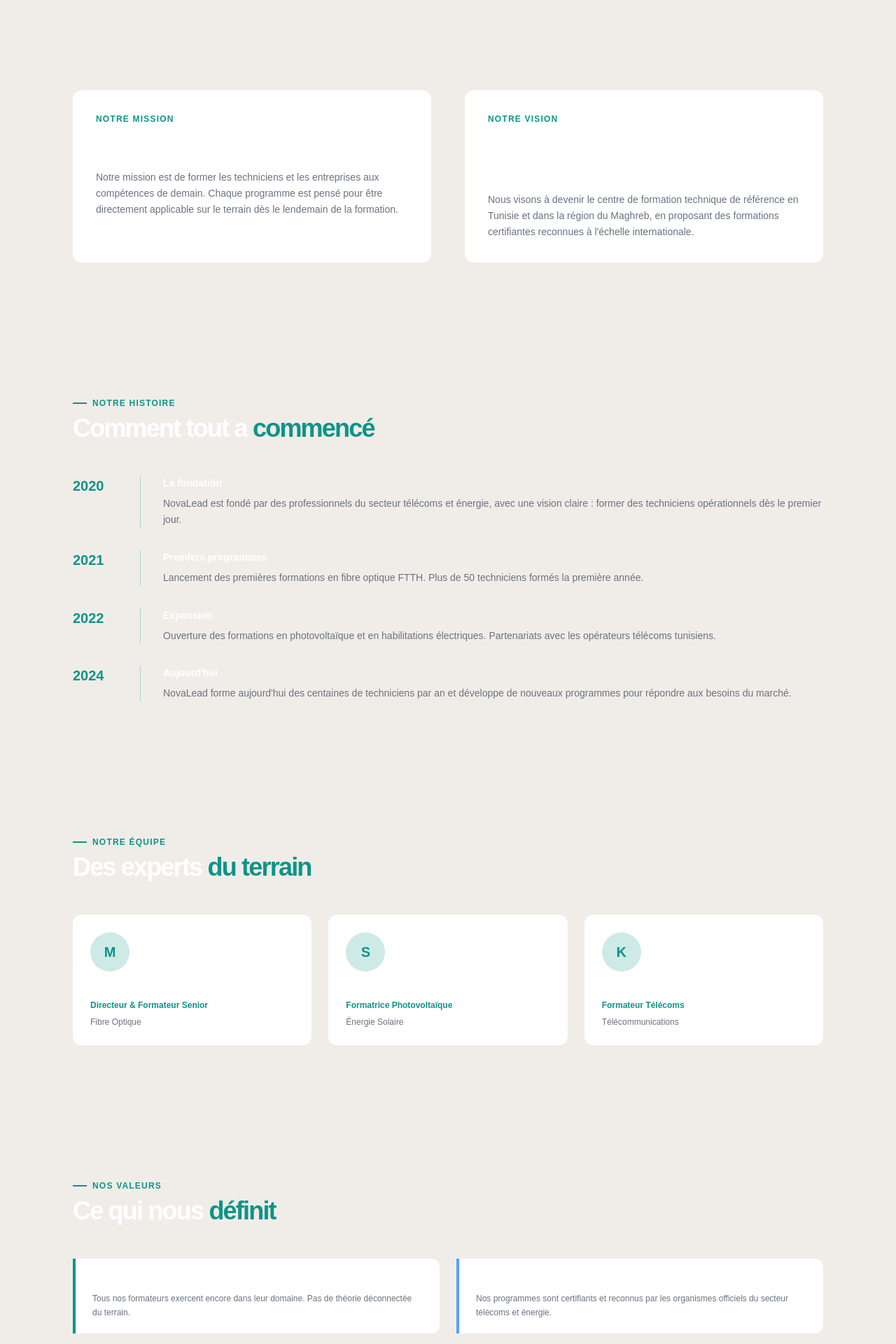
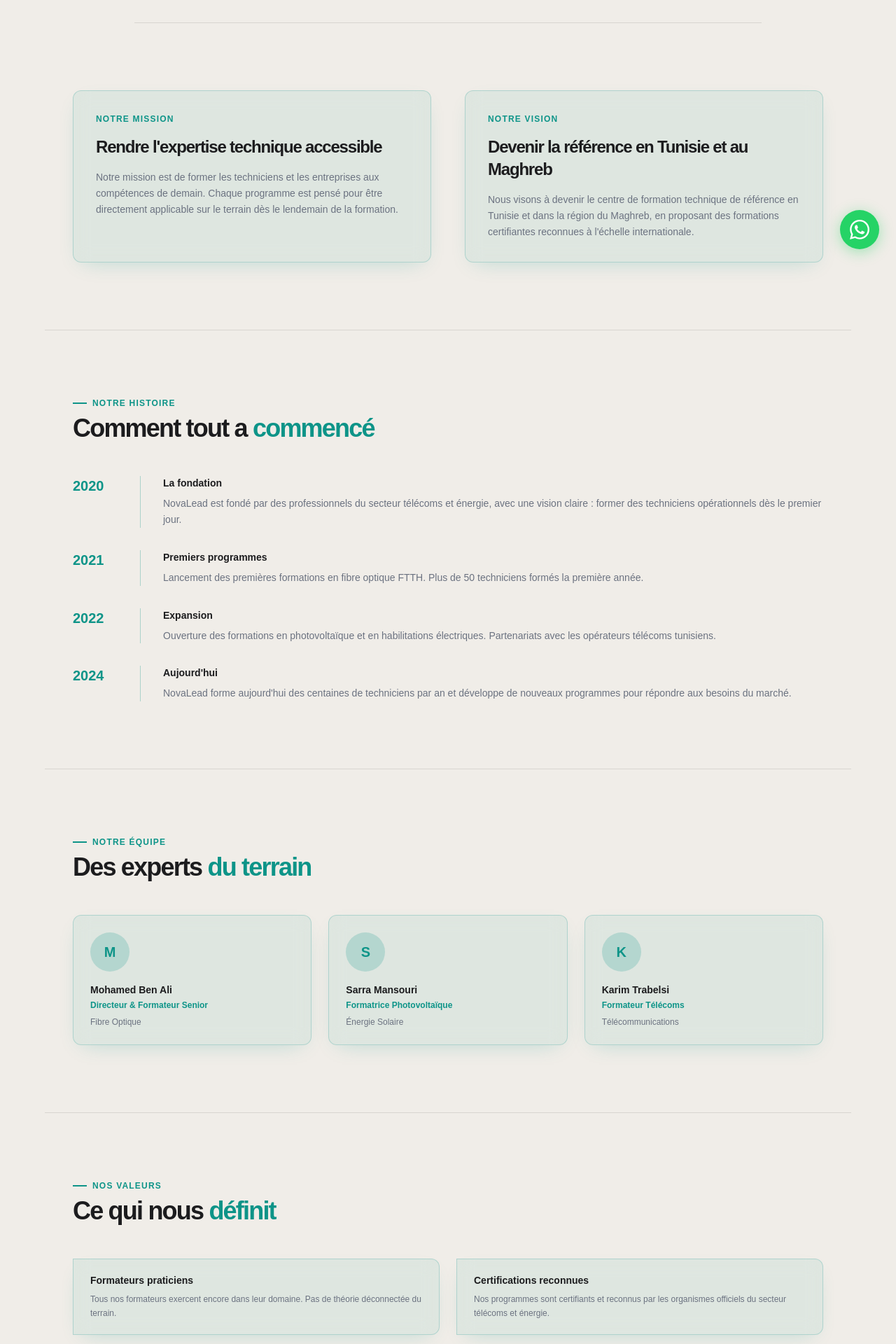
Before and after one commit to NanoLab-org/novalead, a Next.js app: page /apropos in a window 1280 px wide. Shown: the part 420-2340 px from the top of the page at 70% size. Built offline with nearby package versions, Linux system fonts and the light colour scheme.

Commit message:
refactor(ui): glass cards, footer location, home cleanup

```diff
--- a/src/app/apropos/page.tsx
+++ b/src/app/apropos/page.tsx
@@ -5,13 +5,13 @@
     <main className="min-h-screen bg-base">
 
       {/* Hero */}
-      <section className="px-10 pt-36 pb-20 border-b border-white/10 text-center max-w-4xl mx-auto">
+      <section className="px-10 pt-36 pb-20 border-b border-black/10 text-center max-w-4xl mx-auto">
         <p className="text-primary text-xs font-bold uppercase tracking-widest mb-4 flex items-center justify-center gap-2">
           <span className="w-5 h-[2px] bg-primary" />
           À propos de NovaLead
           <span className="w-5 h-[2px] bg-primary" />
         </p>
-        <h1 className="text-4xl lg:text-6xl font-black text-white tracking-tighter mb-6">
+        <h1 className="text-4xl lg:text-6xl font-black text-graphite tracking-tighter mb-6">
           Former les experts <br />
           <span className="text-primary">de demain</span>
         </h1>
@@ -22,11 +22,11 @@
       </section>
 
       {/* Mission & Vision */}
-      <section className="px-10 py-24 border-b border-white/10 max-w-6xl mx-auto">
+      <section className="px-10 py-24 border-b border-black/10 max-w-6xl mx-auto">
         <div className="grid grid-cols-1 lg:grid-cols-2 gap-12">
-          <div className="bg-surface border border-white/10 rounded-xl p-8">
+          <div className="glass-card rounded-xl p-8">
             <p className="text-primary text-xs font-bold uppercase tracking-widest mb-4">Notre Mission</p>
-            <h2 className="text-2xl font-black text-white tracking-tighter mb-4">
+            <h2 className="text-2xl font-black text-graphite tracking-tighter mb-4">
               Rendre l'expertise technique accessible
             </h2>
             <p className="text-faded text-sm leading-relaxed">
@@ -35,9 +35,9 @@
               terrain dès le lendemain de la formation.
             </p>
           </div>
-          <div className="bg-surface border border-white/10 rounded-xl p-8">
+          <div className="glass-card rounded-xl p-8">
             <p className="text-primary text-xs font-bold uppercase tracking-widest mb-4">Notre Vision</p>
-            <h2 className="text-2xl font-black text-white tracking-tighter mb-4">
+            <h2 className="text-2xl font-black text-graphite tracking-tighter mb-4">
               Devenir la référence en Tunisie et au Maghreb
             </h2>
             <p className="text-faded text-sm leading-relaxed">
@@ -50,12 +50,12 @@
       </section>
 
       {/* Notre Histoire */}
-      <section className="px-10 py-24 border-b border-white/10 max-w-6xl mx-auto">
+      <section className="px-10 py-24 border-b border-black/10 max-w-6xl mx-auto">
         <p className="text-primary text-xs font-bold uppercase tracking-widest mb-2 flex items-center gap-2">
           <span className="w-5 h-[2px] bg-primary" />
           Notre Histoire
         </p>
-        <h2 className="text-3xl lg:text-4xl font-black text-white tracking-tighter mb-12">
+        <h2 className="text-3xl lg:text-4xl font-black text-graphite tracking-tighter mb-12">
           Comment tout a <span className="text-primary">commencé</span>
         </h2>
         <div className="flex flex-col gap-8">
@@ -68,7 +68,7 @@
             <div key={i} className="flex gap-8 items-start">
               <div className="text-primary font-black text-xl w-16 shrink-0">{item.year}</div>
               <div className="border-l border-primary/30 pl-8">
-                <h3 className="text-white font-bold text-sm mb-2">{item.title}</h3>
+                <h3 className="text-graphite font-bold text-sm mb-2">{item.title}</h3>
                 <p className="text-faded text-sm leading-relaxed">{item.desc}</p>
               </div>
             </div>
@@ -77,12 +77,12 @@
       </section>
 
       {/* Notre Équipe */}
-      <section className="px-10 py-24 border-b border-white/10 max-w-6xl mx-auto">
+      <section className="px-10 py-24 border-b border-black/10 max-w-6xl mx-auto">
         <p className="text-primary text-xs font-bold uppercase tracking-widest mb-2 flex items-center gap-2">
           <span className="w-5 h-[2px] bg-primary" />
           Notre Équipe
         </p>
-        <h2 className="text-3xl lg:text-4xl font-black text-white tracking-tighter mb-12">
+        <h2 className="text-3xl lg:text-4xl font-black text-graphite tracking-tighter mb-12">
           Des experts <span className="text-primary">du terrain</span>
         </h2>
         <div className="grid grid-cols-1 md:grid-cols-2 lg:grid-cols-3 gap-6">
@@ -91,11 +91,11 @@
             { nom: "Sarra Mansouri", role: "Formatrice Photovoltaïque", domaine: "Énergie Solaire" },
             { nom: "Karim Trabelsi", role: "Formateur Télécoms", domaine: "Télécommunications" },
           ].map((member, i) => (
-            <div key={i} className="bg-surface border border-white/10 rounded-xl p-6">
+            <div key={i} className="glass-card rounded-xl p-6">
               <div className="w-14 h-14 rounded-full bg-primary/20 flex items-center justify-center mb-4">
                 <span className="text-primary font-black text-xl">{member.nom[0]}</span>
               </div>
-              <h3 className="text-white font-bold text-sm mb-1">{member.nom}</h3>
+              <h3 className="text-graphite font-bold text-sm mb-1">{member.nom}</h3>
               <p className="text-primary text-xs font-semibold mb-2">{member.role}</p>
               <p className="text-faded text-xs">{member.domaine}</p>
             </div>
@@ -104,23 +104,23 @@
       </section>
 
       {/* Nos Valeurs */}
-      <section className="px-10 py-24 border-b border-white/10 max-w-6xl mx-auto">
+      <section className="px-10 py-24 border-b border-black/10 max-w-6xl mx-auto">
         <p className="text-primary text-xs font-bold uppercase tracking-widest mb-2 flex items-center gap-2">
           <span className="w-5 h-[2px] bg-primary" />
           Nos Valeurs
         </p>
-        <h2 className="text-3xl lg:text-4xl font-black text-white tracking-tighter mb-12">
+        <h2 className="text-3xl lg:text-4xl font-black text-graphite tracking-tighter mb-12">
           Ce qui nous <span className="text-primary">définit</span>
         </h2>
         <div className="grid grid-cols-1 md:grid-cols-2 gap-6">
           {[
             { titre: "Formateurs praticiens", desc: "Tous nos formateurs exercent encore dans leur domaine. Pas de théorie déconnectée du terrain.", color: "border-primary" },
-            { titre: "Certifications reconnues", desc: "Nos programmes sont certifiants et reconnus par les organismes officiels du secteur télécoms et énergie.", color: "border-blue-400" },
-            { titre: "Éco-responsable", desc: "Centre engagé dans la transition énergétique — fibre optique, photovoltaïque, efficacité énergétique.", color: "border-orange-400" },
+            { titre: "Certifications reconnues", desc: "Nos programmes sont certifiants et reconnus par les organismes officiels du secteur télécoms et énergie.", color: "border-secondary" },
+            { titre: "Éco-responsable", desc: "Centre engagé dans la transition énergétique — fibre optique, photovoltaïque, efficacité énergétique.", color: "border-primary" },
             { titre: "Sur mesure entreprise", desc: "Programmes intra adaptés à votre contexte, vos équipes et vos enjeux métier spécifiques.", color: "border-primary" },
           ].map((v, i) => (
-            <div key={i} className={`bg-surface border-l-4 ${v.color} px-6 py-5 rounded-r-xl`}>
-              <h4 className="text-white font-bold text-sm mb-2">{v.titre}</h4>
+            <div key={i} className={`glass-card border-l-4 ${v.color} px-6 py-5 rounded-r-xl`}>
+              <h4 className="text-graphite font-bold text-sm mb-2">{v.titre}</h4>
               <p className="text-faded text-xs leading-relaxed">{v.desc}</p>
             </div>
           ))}
@@ -133,7 +133,7 @@
           <span className="w-5 h-[2px] bg-primary" />
           Nos Certifications
         </p>
-        <h2 className="text-3xl lg:text-4xl font-black text-white tracking-tighter mb-12">
+        <h2 className="text-3xl lg:text-4xl font-black text-graphite tracking-tighter mb-12">
           Reconnus et <span className="text-primary">certifiés</span>
         </h2>
         <div className="grid grid-cols-1 md:grid-cols-3 gap-6">
@@ -142,11 +142,11 @@
             { titre: "Habilitations Électriques", org: "STEG — Société Tunisienne de l'Électricité", year: "2022" },
             { titre: "Formation Photovoltaïque", org: "ANME — Agence Nationale pour la Maîtrise de l'Énergie", year: "2022" },
           ].map((cert, i) => (
-            <div key={i} className="bg-surface border border-white/10 rounded-xl p-6">
+            <div key={i} className="glass-card rounded-xl p-6">
               <div className="w-10 h-10 rounded-full bg-primary/20 flex items-center justify-center mb-4">
                 <span className="text-primary text-lg">✓</span>
               </div>
-              <h3 className="text-white font-bold text-sm mb-2">{cert.titre}</h3>
+              <h3 className="text-graphite font-bold text-sm mb-2">{cert.titre}</h3>
               <p className="text-faded text-xs mb-1">{cert.org}</p>
               <p className="text-primary text-xs font-semibold">{cert.year}</p>
             </div>
--- a/src/app/globals.css
+++ b/src/app/globals.css
@@ -49,3 +49,13 @@
   color: var(--color-ink);
   font-family: Arial, Helvetica, sans-serif;
 }
+
+/* Frosted teal glass card — reused across the site.
+   Tweak the whole card look for every box from here. */
+.glass-card {
+  background-color: rgb(13 148 136 / 0.08);   /* slight teal tint (#0d9488) */
+  backdrop-filter: blur(12px);
+  -webkit-backdrop-filter: blur(12px);
+  border: 1px solid rgb(13 148 136 / 0.22);
+  box-shadow: 0 10px 30px -15px rgb(13 148 136 / 0.30);
+}
--- a/src/app/layout.tsx
+++ b/src/app/layout.tsx
@@ -2,6 +2,7 @@
 import "./globals.css";
 import Navbar from "@/components/Navbar";
 import Footer from "@/components/Footer";
+import WhatsAppWidget from "@/components/whattswidget";
 
 export const metadata: Metadata = {
   title: "NovaLead",
@@ -19,6 +20,7 @@
         <Navbar />
         <main>{children}</main>
         <Footer />
+        <WhatsAppWidget />
       </body>
     </html>
   );
--- a/src/app/page.tsx
+++ b/src/app/page.tsx
@@ -1,15 +1,11 @@
 import { ProgressiveHero } from "@/components/ui/progressive-hero";
 import Carousel from "@/components/home/Carousel";
-import About from "@/components/home/About";
-import Location from "@/components/home/Location";
 
 export default function Home() {
   return (
     <main className="flex flex-col bg-base">
       <ProgressiveHero />
       <Carousel />
-      <About />
-      <Location />
     </main>
   );
 }
--- a/src/components/Navbar.tsx
+++ b/src/components/Navbar.tsx
@@ -26,13 +26,14 @@
 
   return (
     <nav className="fixed top-4 left-1/2 -translate-x-1/2 z-50 w-[90%] max-w-5xl flex items-center justify-between px-8 py-3 rounded-full border border-white/40 bg-white/30 backdrop-blur-xl shadow-lg">
-      <div
+      <Link
+        href="/"
         className={`font-bold text-xl tracking-tight transition-colors duration-300 ${
           onHero ? "text-white" : "text-graphite"
         }`}
       >
         Nova<span className="text-primary">lead</span>
-      </div>
+      </Link>
       <ul
         className={`hidden md:flex gap-8 text-sm font-medium transition-colors duration-300 ${
           onHero ? "text-white/80" : "text-muted"
--- a/src/components/home/About.tsx
+++ b/src/components/home/About.tsx
@@ -41,7 +41,7 @@
           {values.map((v, i) => (
             <div
               key={i}
-              className={`bg-surface border-l-4 ${v.color} px-6 py-5 rounded-r-xl`}
+              className={`glass-card border-l-4 ${v.color} px-6 py-5 rounded-r-xl`}
             >
               <h4 className="text-graphite font-bold text-sm mb-1">{v.titre}</h4>
               <p className="text-muted text-xs leading-relaxed">{v.description}</p>
--- a/src/components/home/Carousel.tsx
+++ b/src/components/home/Carousel.tsx
@@ -65,7 +65,7 @@
       </div>
 
       <div
-        className="grid grid-cols-1 lg:grid-cols-[1fr_auto] gap-8 bg-surface border border-black/10 rounded-xl p-8"
+        className="grid grid-cols-1 lg:grid-cols-[1fr_auto] gap-8 glass-card rounded-xl p-8"
         onMouseEnter={() => setPaused(true)}
         onMouseLeave={() => setPaused(false)}
       >
--- a/src/components/home/Location.tsx
+++ b/src/components/home/Location.tsx
@@ -17,7 +17,7 @@
 
         <div className="flex flex-col gap-6">
 
-          <div className="bg-surface border border-black/10 rounded-xl p-6">
+          <div className="glass-card rounded-xl p-6">
             <p className="text-primary text-xs font-bold uppercase tracking-widest mb-3">Adresse</p>
             <p className="text-graphite font-semibold text-sm mb-1">Centre NovaLead</p>
             <p className="text-muted text-sm leading-relaxed">
@@ -26,7 +26,7 @@
             </p>
           </div>
 
-          <div className="bg-surface border border-black/10 rounded-xl p-6">
+          <div className="glass-card rounded-xl p-6">
             <p className="text-primary text-xs font-bold uppercase tracking-widest mb-3">Contact</p>
             <div className="flex flex-col gap-2">
               <div className="flex items-center gap-3">
@@ -44,7 +44,7 @@
             </div>
           </div>
 
-          <div className="bg-surface border border-black/10 rounded-xl p-6">
+          <div className="glass-card rounded-xl p-6">
             <p className="text-primary text-xs font-bold uppercase tracking-widest mb-3">Horaires</p>
             <div className="flex flex-col gap-2 text-sm">
               <div className="flex justify-between">
--- a/src/components/whattswidget.tsx
+++ b/src/components/whattswidget.tsx
@@ -17,13 +17,13 @@
   return (
     <div className="fixed bottom-6 right-6 z-50 flex flex-col items-end gap-3">
       {open && (
-        <div className="bg-surface border border-white/10 rounded-xl p-4 w-64 shadow-xl">
+        <div className="glass-card rounded-xl p-4 w-64 shadow-xl">
           <div className="flex items-center gap-3 mb-3">
             <div className="w-9 h-9 rounded-full bg-[#25D366] flex items-center justify-center shrink-0">
               <WhatsAppIcon />
             </div>
             <div>
-              <p className="text-white text-sm font-bold">NovaLead</p>
+              <p className="text-graphite text-sm font-bold">NovaLead</p>
               <p className="text-[#25D366] text-xs">● En ligne</p>
             </div>
           </div>
```
Also changed, not shown: src/app/formations/[id]/page.tsx (+4 -4 lines), src/components/Footer.tsx (+49 -14 lines), src/constants/index.ts (+10 -1 lines).
